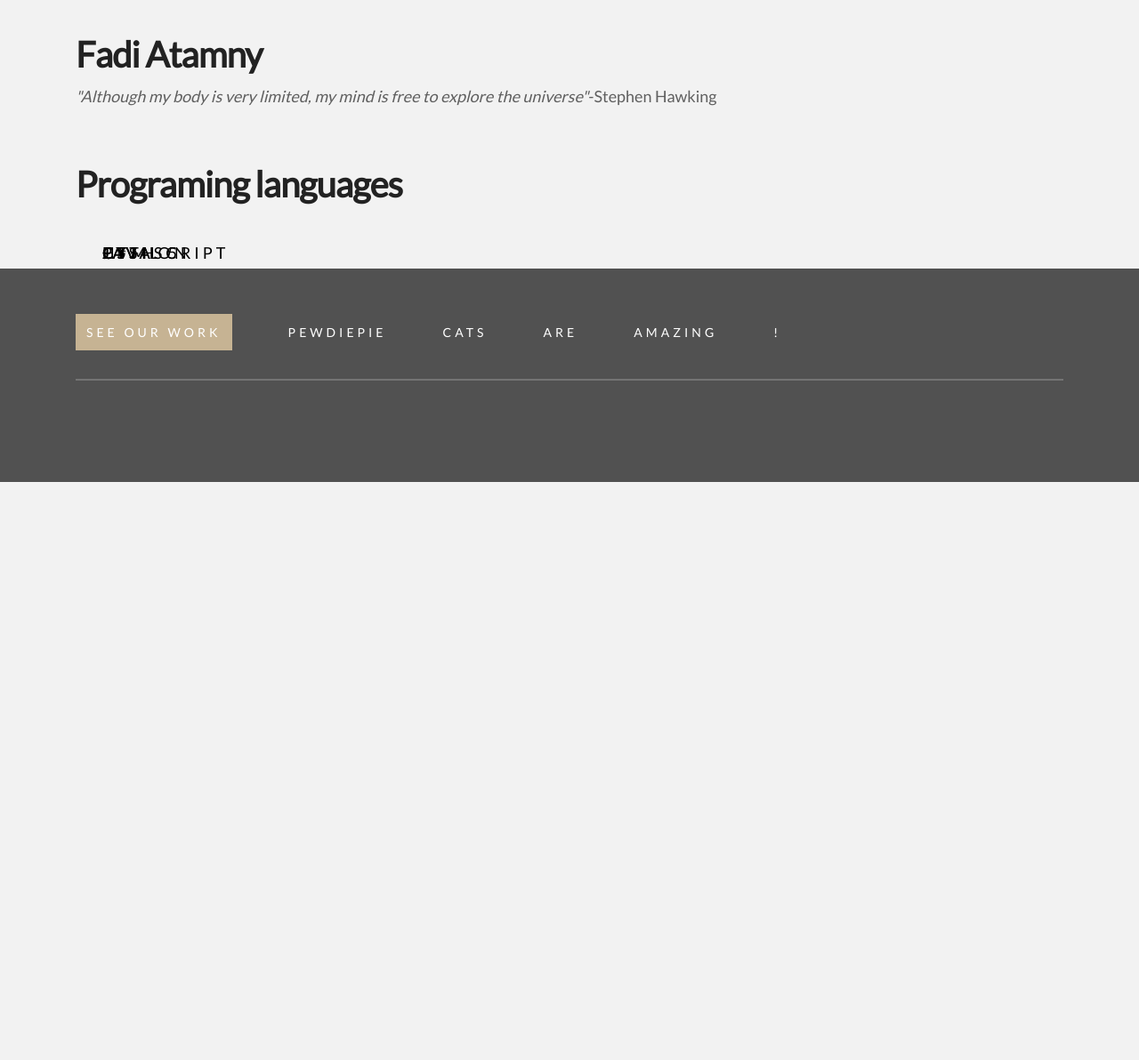
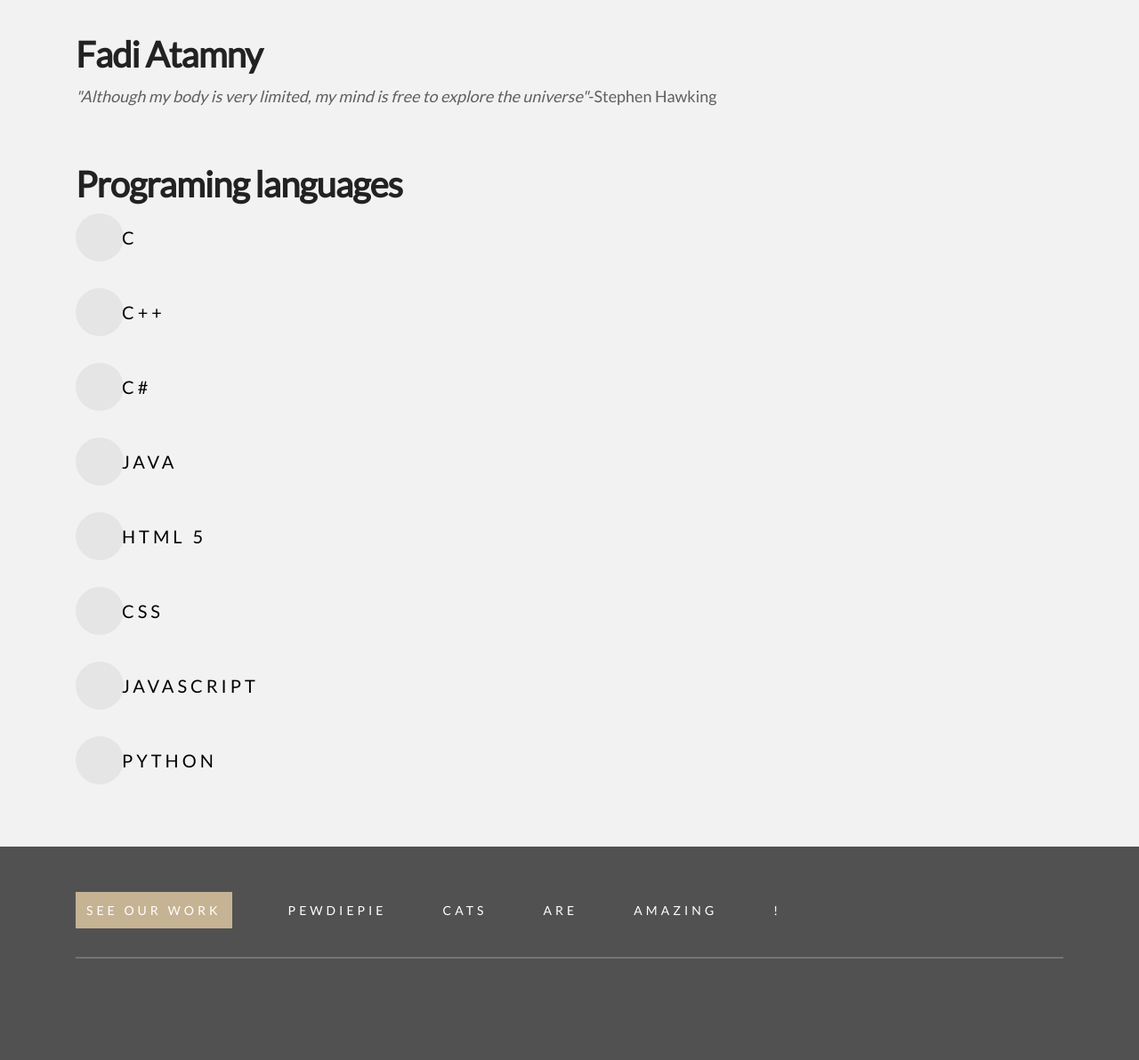
Before and after one commit to fadiatamny/Web2019, a PHP site: page / in a window 1280 px wide. Shown: the part 708-1900 px from the top of the page at 89% size. Before the commit the page ends 1250 px from the top, so only its background shows below. Run offline with PHP 8.4, Linux system fonts and the light colour scheme; some libraries are stand-ins or nearby versions.

Commit message:
Added shadow circle for icon
managed to add a circle on skils icon as was shown and calculated differences in positions using a chrome extension to make sure.

```diff
--- a/Exercises/Ex2/includes/style.css
+++ b/Exercises/Ex2/includes/style.css
@@ -159,21 +159,29 @@ nav a:active{
 .skills-section ul li{
     align-items: center;
     margin-bottom: 30px;
+
+    background: #E5E5E5;
+    border-radius: 34px;
+    height: 54px;
+    width: 54px;
 }
 
 .skills-section ul li i{
-    font-size: 45px;
+    position: relative;
+    font-size: 30px; /* size calculated relative to location in circle */
+    left: 12px;
+    top:12px;
 }
 
 .skills-section ul li span{
     font-weight: 500;
-    font-size: 18px;
+    font-size: 20px; /* had to make it bigger because lato font is naturally smaller */
     line-height: 24px;
     letter-spacing: 4px;
     text-transform: uppercase;
-    padding-left: 30px;
+    margin-left: 52px; /* calculated distance from icon inside cirlce with circle radius */
     position: absolute;
-    padding-top: 10px;
+    margin-top: 15px;
 }
 
 /*-----------------------------*/
```
